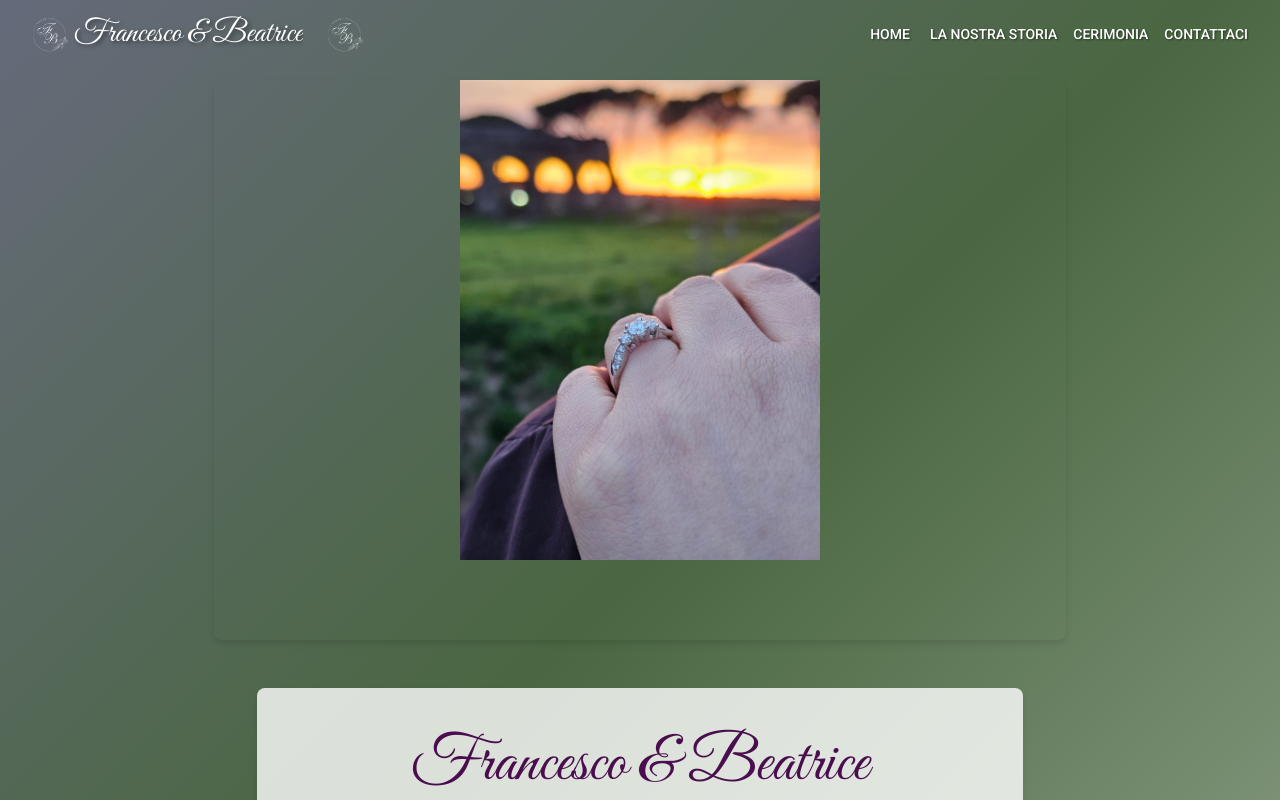
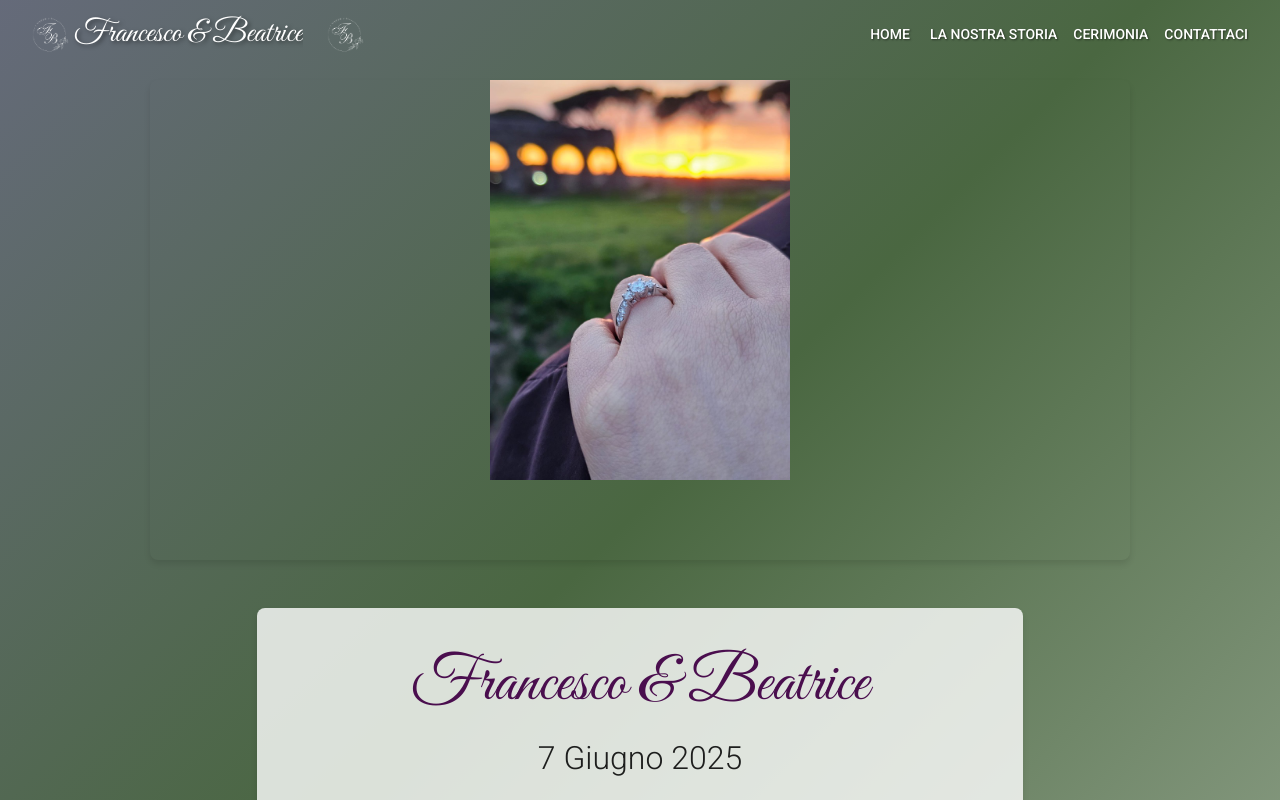
Before and after one commit to francescopesoli/wedding, a Next.js app: page / in a window 1280 px wide. Shown: the top 800 px of the page. Built offline with nearby package versions, Linux system fonts and the light colour scheme.

Commit message:
feat: changed some images

```diff
--- a/src/components/HomePage.tsx
+++ b/src/components/HomePage.tsx
@@ -45,8 +45,8 @@ export default function HomePage() {
             >
                 <Box
                     sx={{
-                        width: '100%',
-                        height: isMobile ? '60vh' : '70vh',
+                        width: '115%',
+                        height: isMobile ? '40vh' : '60vh',
                         overflow: 'hidden',
                         borderRadius: '8px',
                         boxShadow: '0 4px 6px rgba(0, 0, 0, 0.1)',
--- a/src/components/ImageSlider.tsx
+++ b/src/components/ImageSlider.tsx
@@ -20,7 +20,7 @@ export default function ImageSlider() {
             sx={{
                 position: 'relative',
                 width: '90%',
-                height: '60vh',
+                height: '50vh',
                 margin: '0 auto',
                 overflow: 'hidden',
                 '&::before, &::after': {
```
Also changed, not shown: public/assets/couple/couple1.jpeg.
